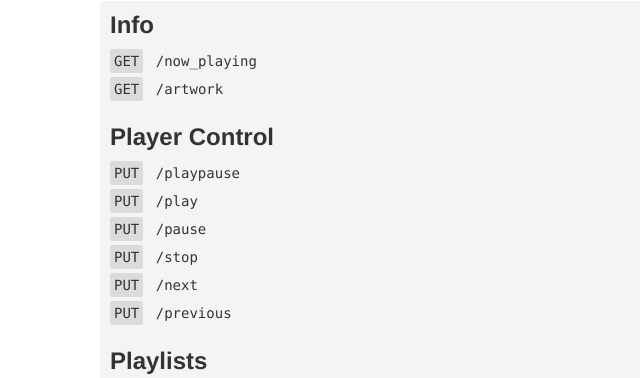
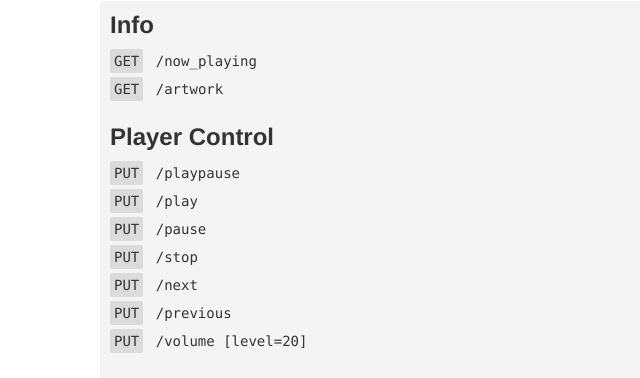
Before and after one commit to maddox/itunes-api, a website: page public/index.html in a window 1280 px wide. Shown: the part 343-721 px from the top of the page, without its empty margins (224-864 px from the left). Drawn offline with Linux system fonts and the light colour scheme.

Commit message:
doc volume

```diff
--- a/public/index.html
+++ b/public/index.html
@@ -35,6 +35,7 @@
         <p><span class="method">PUT</span> /stop</p>
         <p><span class="method">PUT</span> /next</p>
         <p><span class="method">PUT</span> /previous</p>
+        <p><span class="method">PUT</span> /volume [level=20]</p>
 
         <h2>Playlists</h2>
         <p><span class="method">GET</span> <a href="/playlists">/playlists</a></p>
```
Also changed, not shown: README.md.
